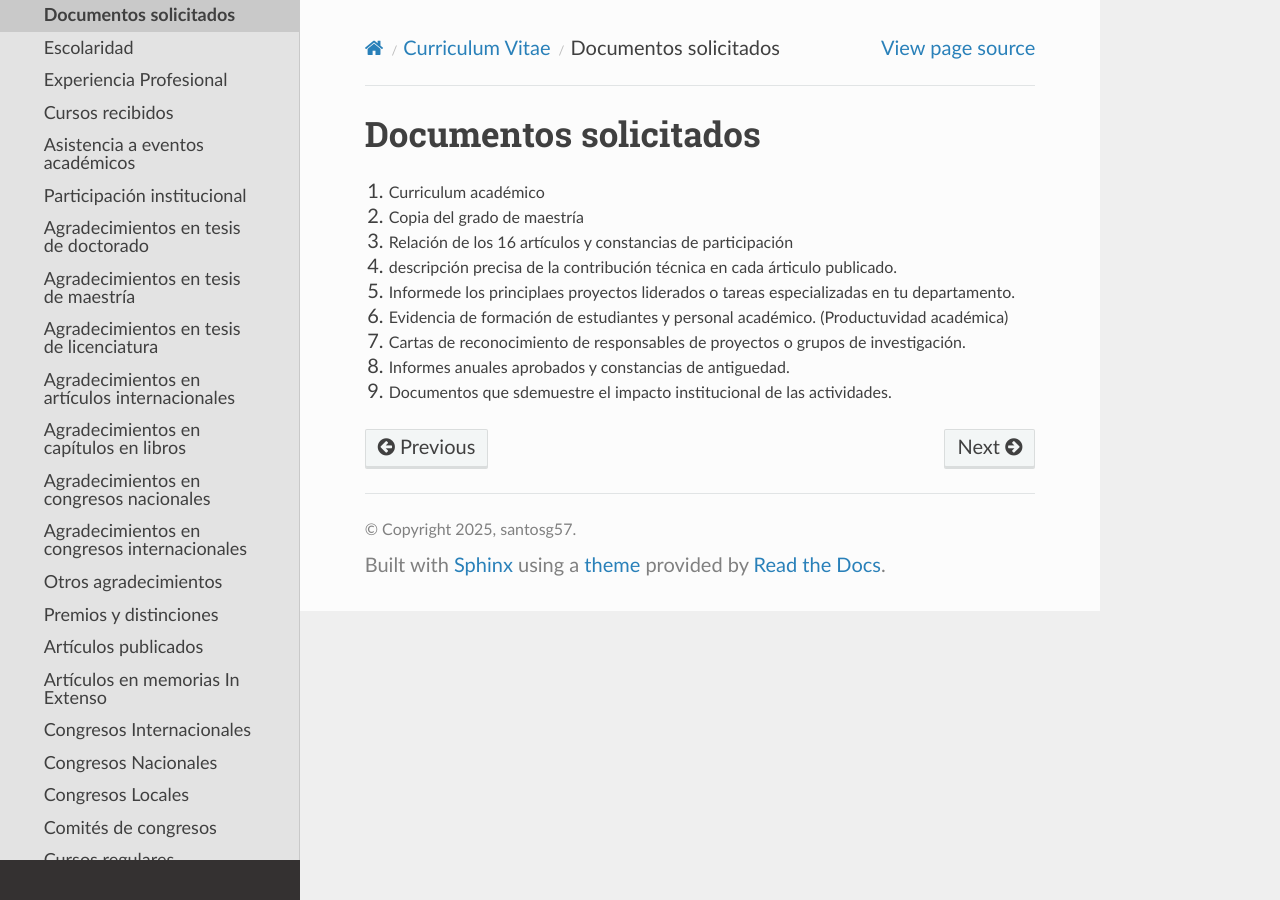
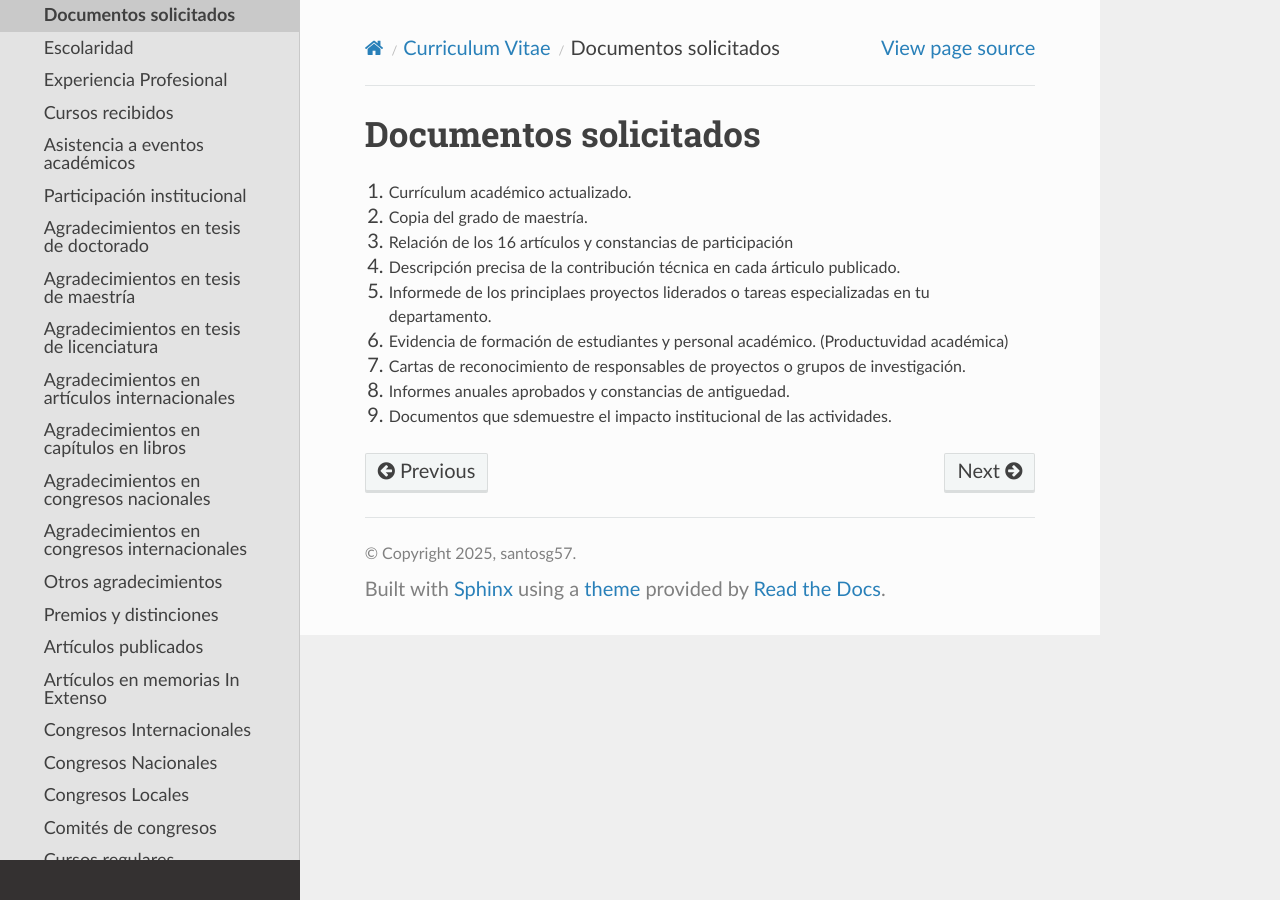
Before and after one commit to matecom57/santosg57-temarios, a Sphinx documentation site: the page built from docs/source/CV_2026/requisitos.rst, in a window 1280 px wide. Built offline with Sphinx 7.4.7 and the Read the Docs theme 3.1.0, drawn with Linux system fonts in a browser that asks for light colours.

```diff
--- a/docs/source/CV_2026/requisitos.rst
+++ b/docs/source/CV_2026/requisitos.rst
@@ -1,11 +1,11 @@
 Documentos solicitados
 =====================
 
-1. Curriculum académico
-2. Copia del grado de maestría
+1. Currículum académico actualizado.
+2. Copia del grado de maestría.
 3. Relación de los 16 artículos y constancias de participación
-4. descripción precisa de la contribución técnica en cada árticulo publicado.
-5. Informede los principlaes proyectos liderados o tareas especializadas en tu departamento.
+4. Descripción precisa de la contribución técnica en cada árticulo publicado.
+5. Informede de los principlaes proyectos liderados o tareas especializadas en tu departamento.
 6. Evidencia de formación de estudiantes y personal académico. (Productuvidad académica)
 7. Cartas de reconocimiento de responsables de proyectos o grupos de investigación.
 8. Informes anuales aprobados y constancias de antiguedad.
```
